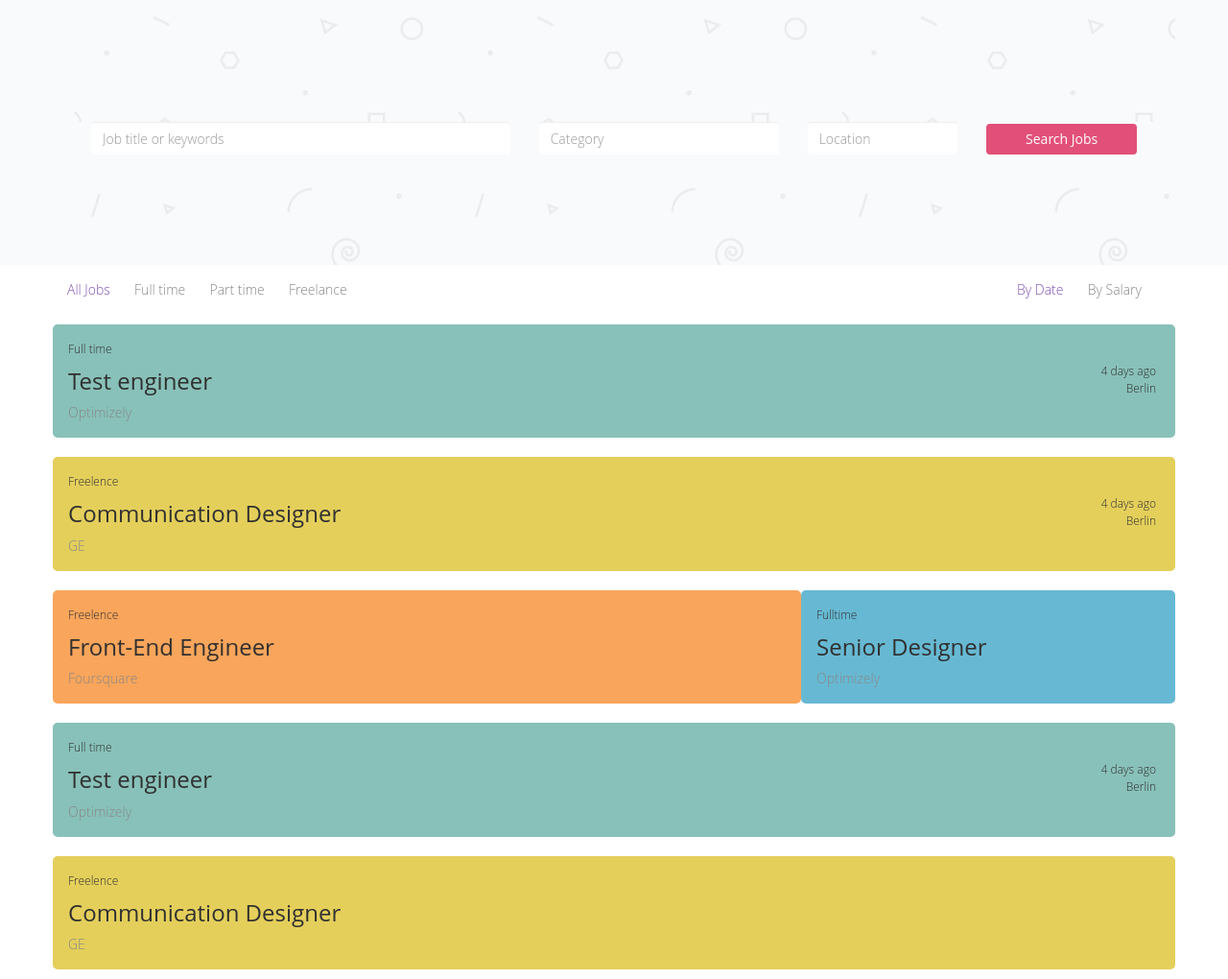
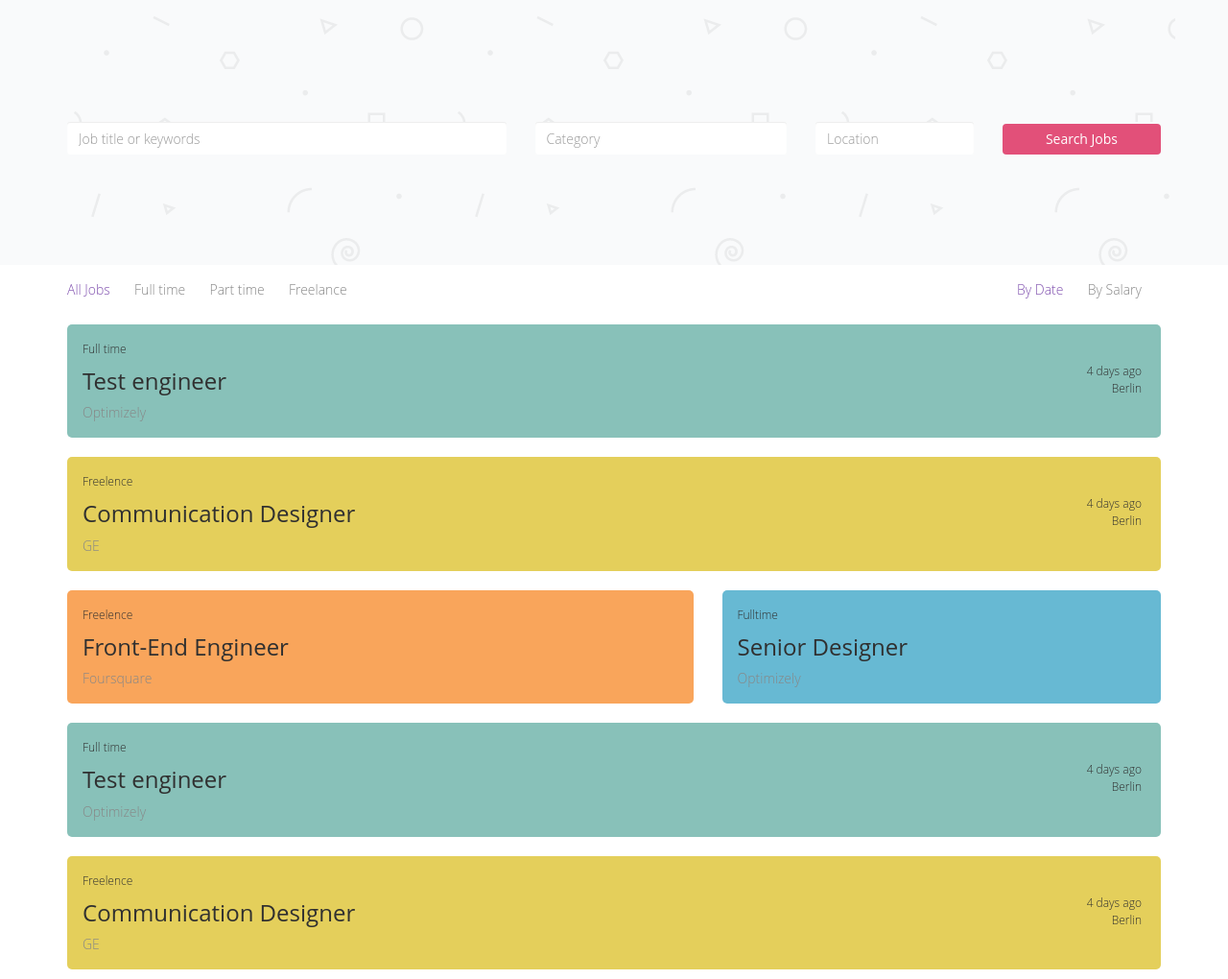
Before and after one commit to abruzzi/frontend-katas, a website: page jobly/index.html in a window 1280 px wide. Shown: the part 53-1073 px from the top of the page at 96% size. Drawn offline with nearby package versions, Linux system fonts and the light colour scheme; files that its build step writes are made by us from their sources; files whose address does not match are found by name.

Commit message:
fix the layout issue. :pear: xiaochong

```diff
--- a/jobly/assets/less/style.less
+++ b/jobly/assets/less/style.less
@@ -37,7 +37,7 @@ body {
 }
 
 .form-container {
-	padding: 0 40px;
+	padding: 0 15px;
 }
 
 #post-job {
--- a/jobly/index.html
+++ b/jobly/index.html
@@ -56,7 +56,8 @@
 
         <div class="container">
             <div class="row">
-                <div class="col-lg-12 job fulltime">
+                <div class="col-lg-12">
+                    <div class="job fulltime">
                         <div class="type">Full time</div>
                         <h3 class="title">Test engineer</h3>
                         <div class="company">Optimizely</div>
@@ -68,9 +69,11 @@
                         </div>
                     </div>
                 </div>
+            </div>
 
             <div class="row">
-                <div class="col-lg-12 job freelence">
+                <div class="col-lg-12">
+                    <div class="job freelence">
                         <div class="type">Freelence</div>
                         <h3 class="title">Communication Designer</h3>
                         <div class="company">GE</div>
@@ -82,25 +85,32 @@
                         </div>
                     </div>
                 </div>
+            </div>
 
             <div class="row">
-                <div class="col-lg-8 col-md-8 job parttime">
+                <div class="col-lg-7 col-md-7">
+                    <div class="job parttime">
                         <div class="type">Freelence</div>
                         <h3 class="title">Front-End Engineer</h3>
                         <div class="company">Foursquare</div>
                     </div>
-                <div class="col-lg-4 col-md-4 job other">
+                </div>
+                <div class="col-lg-5 col-md-5">
+                    <div class="job other">
                         <div class="type">Fulltime</div>
                         <h3 class="title">Senior Designer</h3>
                         <div class="company">Optimizely</div>
                     </div>
                 </div>
+            </div>
 
             <div class="row">
-                <div class="col-lg-12 job fulltime">
+                <div class="col-lg-12">
+                    <div class="job fulltime">
                         <div class="type">Full time</div>
                         <h3 class="title">Test engineer</h3>
                         <div class="company">Optimizely</div>
+
 
                         <div class="information">
                             <div class="published">4 days ago</div>
@@ -108,12 +118,21 @@
                         </div>
                     </div>
                 </div>
+            </div>
 
             <div class="row">
-                <div class="col-lg-12 job freelence">
+                <div class="col-lg-12">
+                    <div class="job freelence">
                         <div class="type">Freelence</div>
                         <h3 class="title">Communication Designer</h3>
                         <div class="company">GE</div>
+
+
+                        <div class="information">
+                            <div class="published">4 days ago</div>
+                            <div class="location">Berlin</div>
+                        </div>
+                    </div>
                 </div>
             </div>
 
```
Lines whose indentation alone changed are shown as unchanged.
